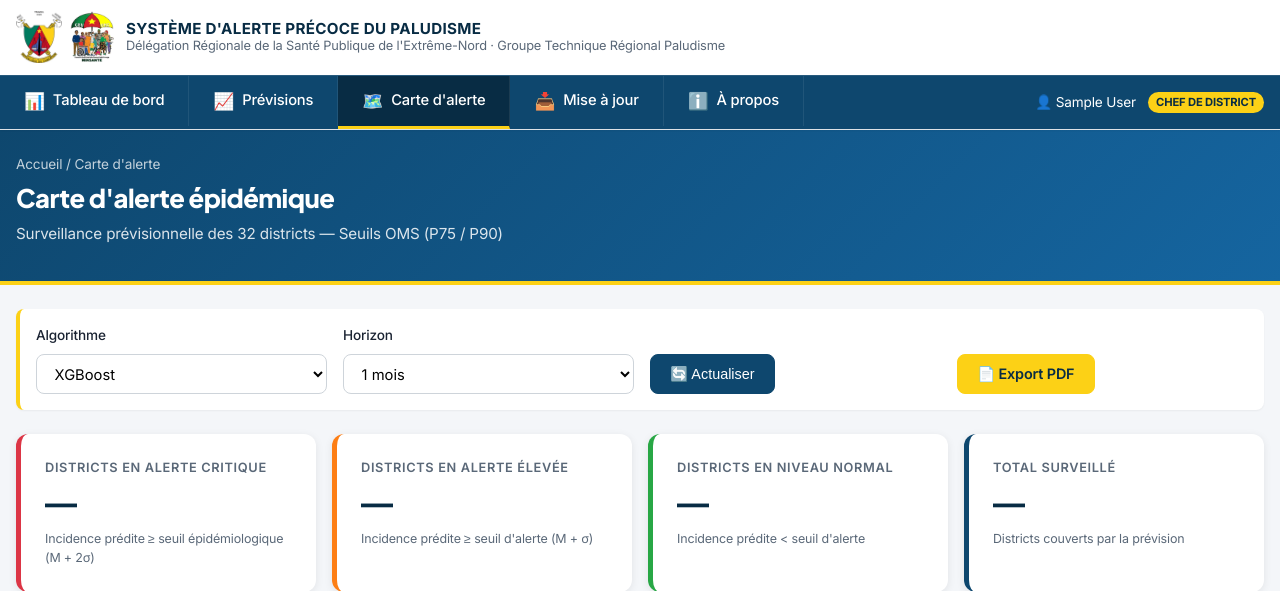
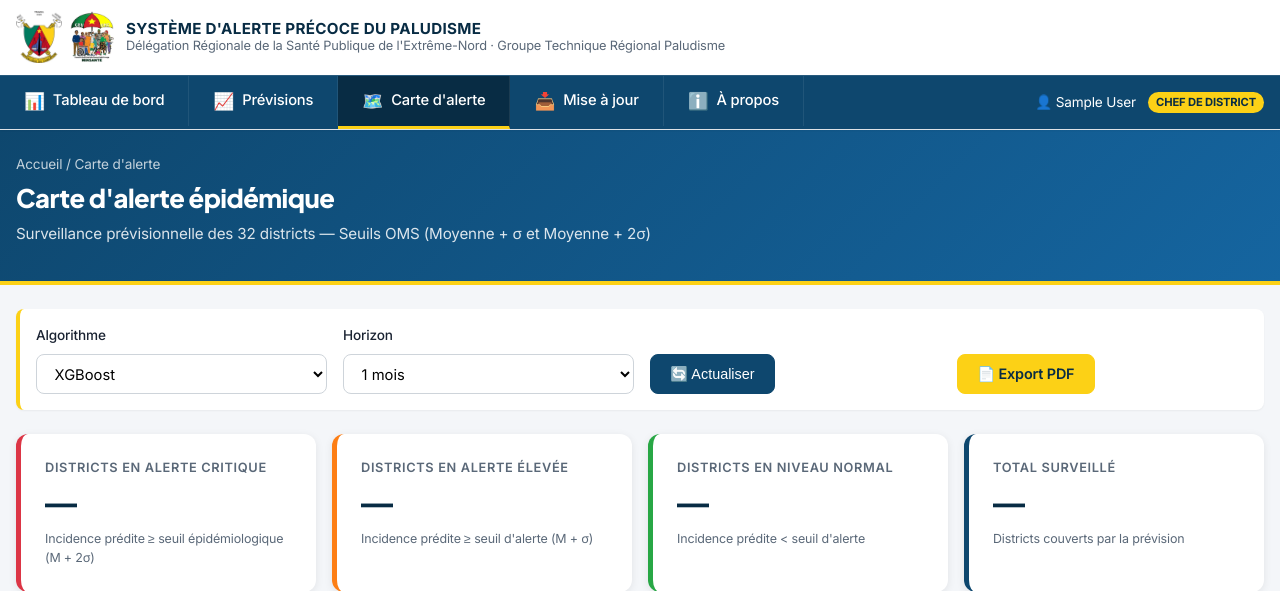
Before and after one commit to ireneebiyekoa-commits/malaria-alert-extreme-nord, a Django app: page /alertes/ in a window 1280 px wide. Shown: the part 36-627 px from the top of the page. Run offline with Django 4.2, Linux system fonts and the light colour scheme; the visitor is signed in with stand-in values (Sample User, id 1).

Commit message:
Nettoyage final P75/P90 dans templates, JS, README, rapport Word
- alerts/index.html : 'Seuils OMS (P75/P90)' -> 'Seuils OMS (M+sigma et M+2*sigma)'
- alerts.js : legende de la carte avec 'seuil d'alerte' / 'seuil epidemiologique'
- accueil/index.html : description seuils mis a jour
- about/index.html : description carte d'alerte mis a jour
- report_generator.py : phrase de synthese du Word avec nouvelles formules
- setup_pythonanywhere.sh : message d'etape adapte
- README.md : description carte d'alerte adapte
- outputs/models/README.md : description seuils_alerte.csv adapte

Seules les migrations 0001/0002 (historiques) gardent les anciens noms
(normal, on ne re-ecrit pas l'historique de la base).

```diff
--- a/apps/predictions/report_generator.py
+++ b/apps/predictions/report_generator.py
@@ -135,7 +135,8 @@ def generer_rapport_previsions(
     doc.add_paragraph(
         f"Ce rapport présente les prévisions d'incidence palustre générées par le modèle "
         f"{algorithme} pour le {district} aux horizons 1, 2 et 3 mois. Les prévisions sont "
-        f"comparées aux seuils d'alerte épidémique (P75 et P90) définis selon les "
+        f"comparées au seuil d'alerte (Moyenne + 1 × Écart-type) et au seuil "
+        f"épidémiologique (Moyenne + 2 × Écarts-types), définis selon les "
         f"recommandations de l'Organisation Mondiale de la Santé (OMS, 2014). "
         f"Les niveaux d'alerte sont codés VERT (situation normale), ORANGE (élevé) et "
         f"ROUGE (critique)."
--- a/static/js/alerts.js
+++ b/static/js/alerts.js
@@ -40,9 +40,18 @@
             const div = L.DomUtil.create('div', 'legend-card');
             div.innerHTML = `
                 <strong>Niveau d'alerte</strong>
-                <div class="legend-item"><span class="legend-color" style="background:#28a745"></span> Normal (&lt; P75)</div>
-                <div class="legend-item"><span class="legend-color" style="background:#fd7e14"></span> Élevé (P75 - P90)</div>
-                <div class="legend-item"><span class="legend-color" style="background:#dc3545"></span> Critique (≥ P90)</div>
+                <div class="legend-item">
+                    <span class="legend-color" style="background:#28a745"></span>
+                    Normal (&lt; seuil d'alerte)
+                </div>
+                <div class="legend-item">
+                    <span class="legend-color" style="background:#fd7e14"></span>
+                    Élevé (≥ seuil d'alerte, M + σ)
+                </div>
+                <div class="legend-item">
+                    <span class="legend-color" style="background:#dc3545"></span>
+                    Critique (≥ seuil épidémiologique, M + 2σ)
+                </div>
             `;
             return div;
         };
--- a/templates/about/index.html
+++ b/templates/about/index.html
@@ -30,7 +30,7 @@
             <ul>
                 <li><strong>Tableau de bord</strong> : indicateurs clés, cartographie d'incidence, séries temporelles, corrélations climat-incidence.</li>
                 <li><strong>Prévisions</strong> : projections à 1, 2 et 3 mois par district, avec analyse IA et génération de rapports Word.</li>
-                <li><strong>Carte d'alerte</strong> : niveaux vert / orange / rouge basés sur les seuils OMS (P75 et P90).</li>
+                <li><strong>Carte d'alerte</strong> : niveaux vert / orange / rouge basés sur les seuils d'alerte (M + σ) et épidémiologique (M + 2σ).</li>
                 <li><strong>Mise à jour des données</strong> : import mensuel + récupération automatique du climat via NASA POWER.</li>
             </ul>
 
--- a/templates/accueil/index.html
+++ b/templates/accueil/index.html
@@ -122,7 +122,8 @@
                         <div style="font-size: 2.5rem;">🚨</div>
                         <h4>Alerte épidémique</h4>
                         <p class="text-muted" style="font-size: 0.88rem;">
-                            Seuils P75 / P90 conformes aux recommandations
+                            Seuils basés sur la méthode des écarts-types (M+σ et M+2σ),
+                            conformes aux recommandations
                             OMS pour la surveillance.
                         </p>
                     </div>
--- a/templates/alerts/index.html
+++ b/templates/alerts/index.html
@@ -9,7 +9,7 @@
         <div class="breadcrumb">Accueil / Carte d'alerte</div>
         <h1>Carte d'alerte épidémique</h1>
         <p class="page-subtitle">
-            Surveillance prévisionnelle des 32 districts — Seuils OMS (P75 / P90)
+            Surveillance prévisionnelle des 32 districts — Seuils OMS (Moyenne + σ et Moyenne + 2σ)
         </p>
     </div>
 </div>
```
Also changed, not shown: README.md, outputs/models/README.md, 1 other file.
